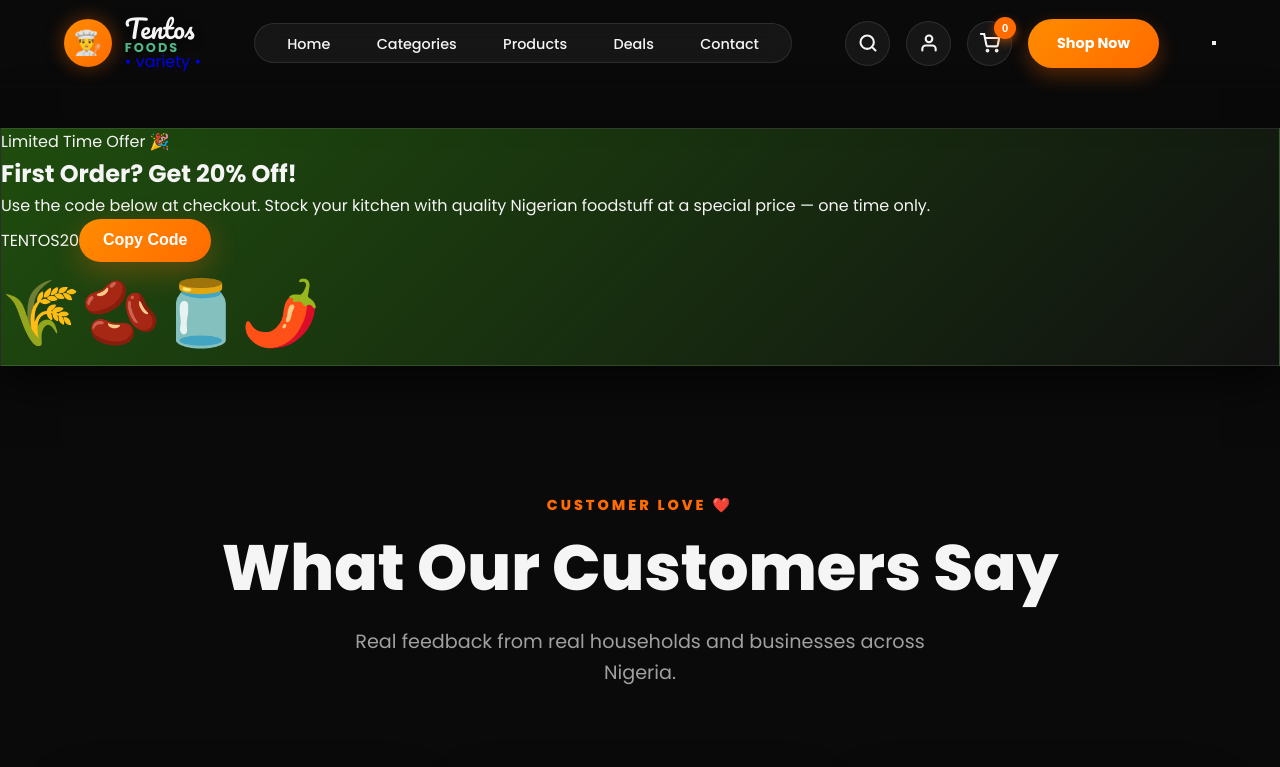
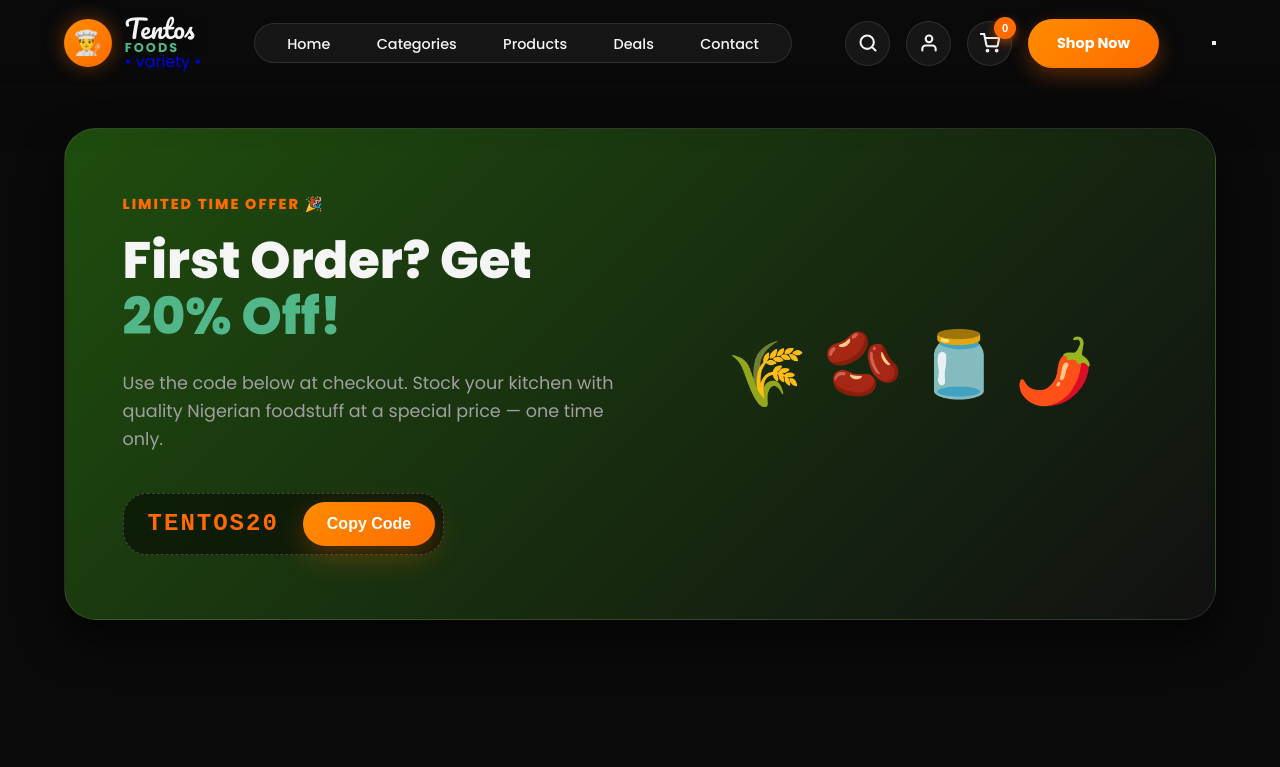
Before and after one commit to zannyphantom-13/tentos-foods, a React (Vite) app in the folder frontend/: page /deals in a window 1280 px wide. Shown: the top 767 px of the page. Built offline with nearby package versions, Linux system fonts and the light colour scheme.

Commit message:
Fix CSS for search dropdown and deals promo section

```diff
--- a/frontend/src/index.css
+++ b/frontend/src/index.css
@@ -744,3 +744,95 @@ body {
     transform: translateY(-2px);
     box-shadow: 0 6px 20px rgba(255,107,0,.4);
 }
+
+/* ════════════════════════════════════════
+   PROMO SECTION (Deals)
+════════════════════════════════════════ */
+.promo-section {
+    padding: 8rem 5% 4rem;
+}
+
+.promo-inner {
+    display: flex;
+    align-items: center;
+    justify-content: space-between;
+    padding: 4rem 5%;
+    border-radius: var(--radius-lg);
+    gap: 3rem;
+    position: relative;
+    overflow: hidden;
+}
+
+.promo-left {
+    flex: 1;
+    max-width: 600px;
+    z-index: 2;
+}
+
+.promo-right {
+    flex: 1;
+    display: flex;
+    justify-content: center;
+    align-items: center;
+    z-index: 2;
+}
+
+.promo-eyebrow {
+    color: var(--orange);
+    font-weight: 800;
+    text-transform: uppercase;
+    letter-spacing: 2px;
+    margin-bottom: 1rem;
+    font-size: 0.9rem;
+}
+
+.promo-title {
+    font-size: clamp(2rem, 4vw, 3.5rem);
+    font-weight: 800;
+    color: var(--text-main);
+    line-height: 1.1;
+    margin-bottom: 1.5rem;
+}
+
+.promo-title span {
+    color: var(--green-light);
+}
+
+.promo-sub {
+    font-size: 1.1rem;
+    color: var(--text-muted);
+    margin-bottom: 2.5rem;
+}
+
+.promo-code-box {
+    display: inline-flex;
+    align-items: center;
+    background: rgba(0,0,0,0.5);
+    border: 1px dashed var(--border-light);
+    border-radius: var(--radius-md);
+    padding: 0.5rem 0.5rem 0.5rem 1.5rem;
+    gap: 1.5rem;
+    backdrop-filter: blur(10px);
+}
+
+.promo-code {
+    font-family: monospace;
+    font-size: 1.5rem;
+    font-weight: 800;
+    color: var(--orange);
+    letter-spacing: 2px;
+}
+
+.promo-food-stack {
+    display: flex;
+    gap: 1rem;
+}
+
+@media (max-width: 900px) {
+    .promo-inner {
+        flex-direction: column;
+        text-align: center;
+    }
+    .promo-right { margin-top: 2rem; }
+    .promo-code-box { margin: 0 auto; }
+}
```
